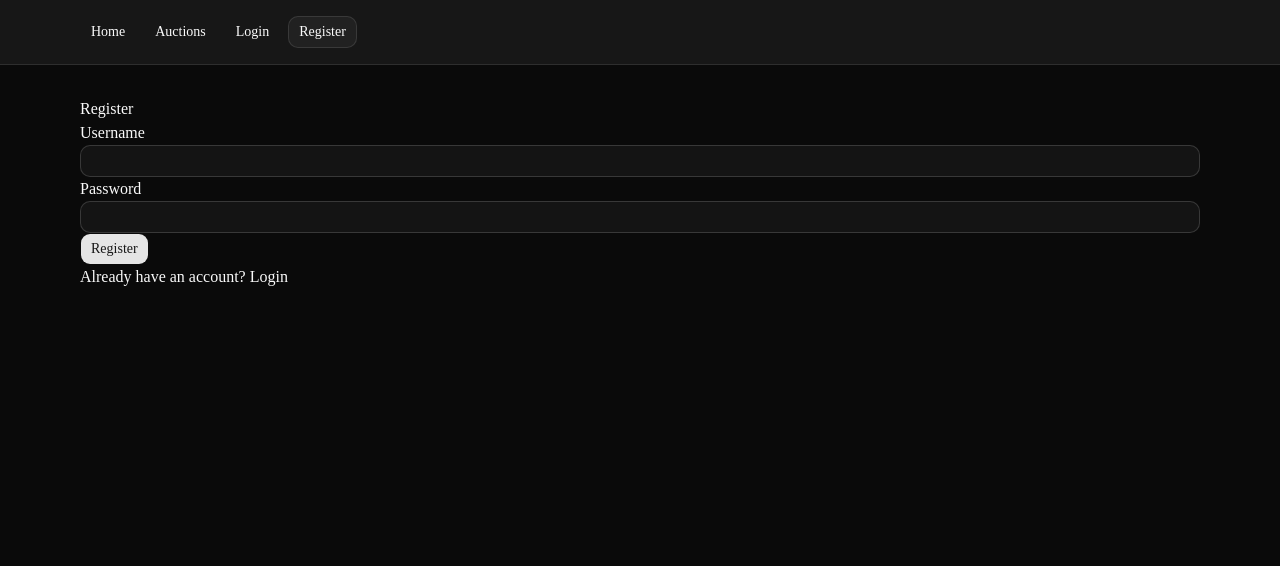
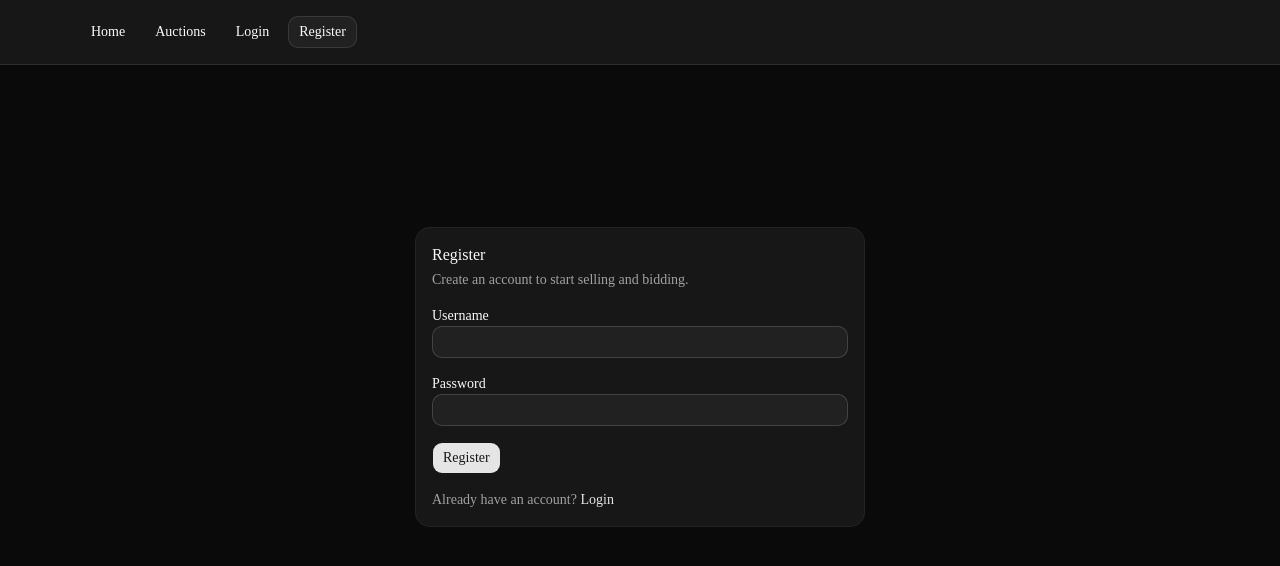
Before and after one commit to Austin7V/nextbay, a Next.js app: page /register in a window 1280 px wide. Shown: the top 566 px of the page. Built offline with nearby package versions, Linux system fonts and the light colour scheme; no server answers.

Commit message:
feat: style register page card

```diff
--- a/app/login/LoginForm.tsx
+++ b/app/login/LoginForm.tsx
@@ -16,14 +16,14 @@ export default function LoginForm() {
   );
 
   return (
-    <form action={formAction}>
+    <form action={formAction} className="space-y-4">
       <label htmlFor="username">Username</label>
       <Input id="username" name="username" type="text" required />
 
       <label htmlFor="password">Password</label>
       <Input id="password" name="password" type="password" required />
 
-      {state.error && <p>{state.error}</p>}
+      {state.error && <p className="text-sm text-destructive">{state.error}</p>}
 
       <Button type="submit" disabled={pending}>
         {pending ? "Logging in..." : "Login"}
--- a/app/login/page.tsx
+++ b/app/login/page.tsx
@@ -1,16 +1,35 @@
 import Link from "next/link";
 import LoginForm from "./LoginForm";
+import {
+  Card,
+  CardContent,
+  CardDescription,
+  CardHeader,
+  CardTitle,
+} from "@/components/ui/card";
 
 export default function LoginPage() {
   return (
-    <main>
-      <h1>Login</h1>
+    <main className="flex min-h-[70vh] items-center justify-center">
+      <Card className="w-full max-w-md">
+        <CardHeader>
+          <CardTitle>Login</CardTitle>
+          <CardDescription>
+            Sign in to create auctions and place bids.
+          </CardDescription>
+        </CardHeader>
 
-      <LoginForm />
+        <CardContent className="space-y-4">
+          <LoginForm />
 
-      <p>
-        Dont have an account? <Link href="/register">Register</Link>
-      </p>
+          <p className="text-sm text-muted-foreground">
+            Don&apos;t have an account?{" "}
+            <Link href="/register" className="text-primary hover:underline">
+              Register
+            </Link>
+          </p>
+        </CardContent>
+      </Card>
     </main>
   );
 }
--- a/app/register/RegisterForm.tsx
+++ b/app/register/RegisterForm.tsx
@@ -16,14 +16,14 @@ export default function RegisterForm() {
   );
 
   return (
-    <form action={formAction}>
+    <form action={formAction} className="space-y-4">
       <label htmlFor="username">Username</label>
       <Input id="username" name="username" type="text" required />
 
       <label htmlFor="password">Password</label>
       <Input id="password" name="password" type="password" required />
 
-      {state.error && <p>{state.error}</p>}
+      {state.error && <p className="text-sm text-destructive">{state.error}</p>}
 
       <Button type="submit" disabled={pending}>
         {pending ? "Registering..." : "Register"}
--- a/app/register/page.tsx
+++ b/app/register/page.tsx
@@ -1,15 +1,35 @@
 import Link from "next/link";
 import RegisterForm from "./RegisterForm";
+import {
+  Card,
+  CardContent,
+  CardDescription,
+  CardHeader,
+  CardTitle,
+} from "@/components/ui/card";
 
 export default function RegisterPage() {
   return (
-    <main>
-      <h1>Register</h1>
-      <RegisterForm />
+    <main className="flex min-h-[70vh] items-center justify-center">
+      <Card className="w-full max-w-md">
+        <CardHeader>
+          <CardTitle>Register</CardTitle>
+          <CardDescription>
+            Create an account to start selling and bidding.
+          </CardDescription>
+        </CardHeader>
 
-      <p>
-        Already have an account? <Link href="/login">Login</Link>
-      </p>
+        <CardContent className="space-y-4">
+          <RegisterForm />
+
+          <p className="text-sm text-muted-foreground">
+            Already have an account?{" "}
+            <Link href="/login" className="text-primary hover:underline">
+              Login
+            </Link>
+          </p>
+        </CardContent>
+      </Card>
     </main>
   );
 }
```
